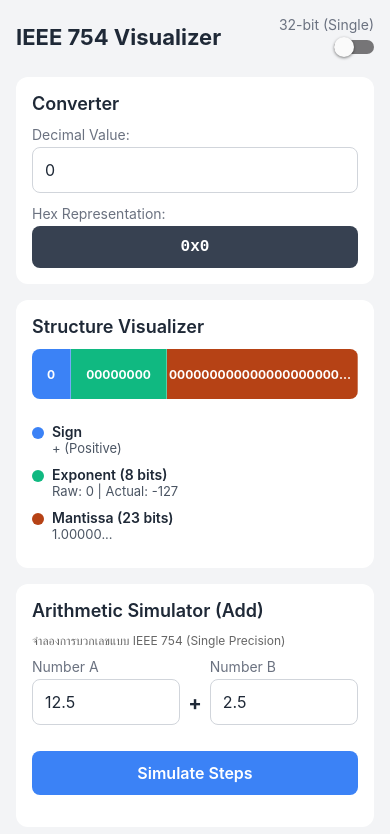
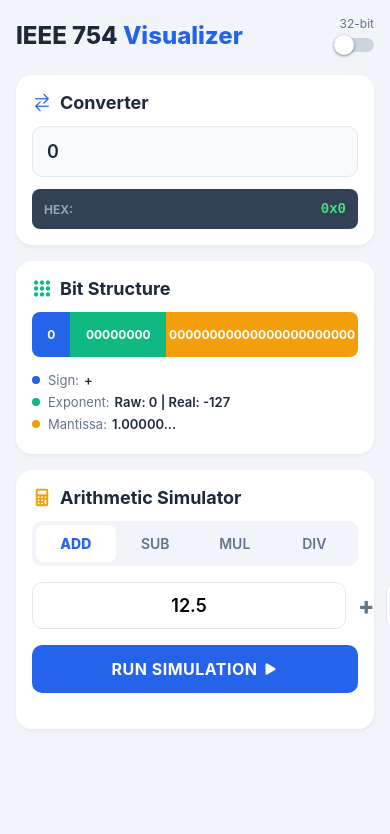
Before and after one commit to phutawanku-cmd/Computer-Architecture, a React Native app in the folder IEEE754App/: screen / in a window 390 px wide. Shown: the top 834 px of the page. Built offline with nearby package versions, Linux system fonts and the light colour scheme.

Commit message:
แก้ UI

```diff
--- a/IEEE754App/App.js
+++ b/IEEE754App/App.js
@@ -1,14 +1,20 @@
 import React, { useState, useEffect } from 'react';
-import { StyleSheet, Text, View, TextInput, ScrollView, Switch, TouchableOpacity, SafeAreaView, Platform } from 'react-native';
+import { StyleSheet, Text, View, TextInput, ScrollView, Switch, TouchableOpacity, SafeAreaView, Platform, Dimensions } from 'react-native';
+import { Ionicons } from '@expo/vector-icons';
 import { decimalToBinary, getComponents, simulateAddition } from './ieeeLogic';
 
+const { width } = Dimensions.get('window');
+
 const COLORS = {
-  sign: '#3B82F6',
-  exp: '#10B981',
-  mantissa: '#b64215',
-  bg: '#F3F4F6',
-  card: '#FFFFFF',
-  text: '#1F2937'
+  primary: '#2563EB',   // สีหลัก (ปุ่ม, Active)
+  success: '#10B981',   // สีเขียว (Exponent)
+  warning: '#F59E0B',   // สีส้ม (Mantissa)
+  bg: '#F1F5F9',        // พื้นหลังแอป
+  card: '#FFFFFF',      // พื้นหลังการ์ด
+  text: '#1E293B',      // สีตัวหนังสือหลัก
+  textLight: '#64748B', // สีตัวหนังสือรอง
+  terminal: '#1E293B',  // พื้นหลังส่วนแสดงผลบิต (Dark Mode)
+  terminalText: '#4ADE80' // สีตัวหนังสือใน Terminal (Hacker Green)
 };
 
 export default function App() {
@@ -16,41 +22,54 @@
   const [decimalInput, setDecimalInput] = useState('0');
   const [binaryStr, setBinaryStr] = useState('');
   const [components, setComponents] = useState({ sign: '0', exponent: '', mantissa: '', bias: 127 });
+
+  // Simulator State
   const [simA, setSimA] = useState('12.5');
   const [simB, setSimB] = useState('2.5');
+  const [operation, setOperation] = useState('ADD');
   const [simSteps, setSimSteps] = useState([]);
+  const [currentStep, setCurrentStep] = useState(0);
+
+  // --- Logic เดิม ---
   const handleDecimalChange = (text) => {
     setDecimalInput(text);
-    if (text === '' || text === '-' || text === '.'){
-      setBinaryStr('');
-      return;
+    if (text === '' || text === '-' || text === '.' || text === '-.') {
+      setBinaryStr(''); return;
     }
     const val = parseFloat(text);
-    if (!isNaN(val)){
-      const bin = decimalToBinary(val, isDouble);
-      setBinaryStr(bin);
-    }
+    if (!isNaN(val)) setBinaryStr(decimalToBinary(val, isDouble));
   };
 
-  //คำนวณใหม่เมื่อสลับโหมด
-  useEffect(() => {
-    handleDecimalChange(decimalInput);
-  }, [isDouble]);
-
-  useEffect(() => {
-    const comps = getComponents(binaryStr, isDouble);
-    setComponents(comps);
-  }, [binaryStr, isDouble]);
+  useEffect(() => { handleDecimalChange(decimalInput); }, [isDouble]);
+  useEffect(() => { setComponents(getComponents(binaryStr, isDouble)); }, [binaryStr, isDouble]);
 
   const rawExponent = parseInt(components.exponent, 2);
   const realExponent = isNaN(rawExponent) ? 0 : rawExponent - components.bias;
+
+  //Simulator Handler
   const handleSimulate = () => {
     const valA = parseFloat(simA);
     const valB = parseFloat(simB);
-    if (!isNaN(valA) && !isNaN(valB)){
-      const { steps } = simulateAddition(valA, valB);
-      setSimSteps(steps);
+    if (isNaN(valA) || isNaN(valB)) return;
+
+    let result;
+    if (operation === 'ADD') {
+      result = simulateAddition(valA, valB);
+    } else {
+      //Placeholder สำหรับอนาคต (SUB, MUL, DIV)
+      result = simulateAddition(valA, valB);
+      result.steps.unshift({title: "Coming Soon", desc: "Logic for this operation is currently being implemented."});
     }
+    setSimSteps(result.steps);
+    setCurrentStep(0);
+  };
+
+  //Helper สำหรับปุ่ม Next/Prev
+  const nextStep = () => {
+    if (currentStep < simSteps.length - 1) setCurrentStep(currentStep + 1);
+  };
+  const prevStep = () => {
+    if (currentStep > 0) setCurrentStep(currentStep - 1);
   };
 
   return (
@@ -59,138 +78,243 @@
 
         {/* Header */}
         <View style={styles.header}>
-          <Text style={styles.title}>IEEE 754 Visualizer</Text>
+          <Text style={styles.title}>IEEE 754 <Text style={{color: COLORS.primary}}>Visualizer</Text></Text>
           <View style={styles.toggleContainer}>
-            <Text style={styles.label}>{isDouble ? "64-bit (Double)" : "32-bit (Single)"}</Text>
+            <Text style={styles.label}>{isDouble ? "64-bit" : "32-bit"}</Text>
             <Switch
               value={isDouble}
               onValueChange={setIsDouble}
-              trackColor={{ false: "#767577", true: COLORS.exp }}
+              trackColor={{ false: "#CBD5E1", true: COLORS.success }}
+              thumbColor={"#fff"}
             />
           </View>
         </View>
 
-        {/* Input Card */}
+        {/* --- Card 1: Converter --- */}
         <View style={styles.card}>
-          <Text style={styles.cardTitle}>Converter</Text>
-          <Text style={styles.label}>Decimal Value:</Text>
+          <View style={styles.cardHeader}>
+            <Ionicons name="swap-horizontal" size={20} color={COLORS.primary} />
+            <Text style={styles.cardTitle}>Converter</Text>
+          </View>
           <TextInput
             style={styles.input}
             keyboardType="numeric"
             value={decimalInput}
             onChangeText={handleDecimalChange}
-            placeholder="e.g. 10.5"
+            placeholder="Enter decimal number..."
+            placeholderTextColor="#94A3B8"
           />
-          <Text style={styles.label}>Hex Representation:</Text>
           <View style={styles.hexBox}>
+            <Text style={styles.hexLabel}>HEX:</Text>
             <Text style={styles.hexText}>
-              {binaryStr && /^[01]+$/.test(binaryStr)? '0x' + BigInt('0b' + binaryStr).toString(16).toUpperCase() : '-'}
+              {binaryStr && /^[01]+$/.test(binaryStr)
+                ? '0x' + BigInt('0b' + binaryStr).toString(16).toUpperCase()
+                : '-'}
             </Text>
           </View>
         </View>
 
-        {/* Visualizer Card */}
+        {/* --- Card 2: Visualizer (Bit Structure) --- */}
         <View style={styles.card}>
-          <Text style={styles.cardTitle}>Structure Visualizer</Text>
+          <View style={styles.cardHeader}>
+            <Ionicons name="apps" size={20} color={COLORS.success} />
+            <Text style={styles.cardTitle}>Bit Structure</Text>
+          </View>
 
           <View style={styles.bitContainer}>
-            <View style={[styles.bitBox, { backgroundColor: COLORS.sign, flex: 1 }]}>
+            <View style={[styles.bitBox, { backgroundColor: COLORS.primary, flex: 1 }]}>
               <Text style={styles.bitText}>{components.sign}</Text>
             </View>
-            <View style={[styles.bitBox, { backgroundColor: COLORS.exp, flex: isDouble ? 3 : 2.5 }]}>
+            <View style={[styles.bitBox, { backgroundColor: COLORS.success, flex: isDouble ? 3 : 2.5 }]}>
               <Text style={styles.bitText} numberOfLines={1}>{components.exponent}</Text>
             </View>
-            <View style={[styles.bitBox, { backgroundColor: COLORS.mantissa, flex: isDouble ? 6 : 5 }]}>
+            <View style={[styles.bitBox, { backgroundColor: COLORS.warning, flex: isDouble ? 6 : 5 }]}>
               <Text style={styles.bitText} numberOfLines={1} ellipsizeMode='tail'>{components.mantissa}</Text>
             </View>
           </View>
 
           <View style={styles.legendContainer}>
-            <DetailRow color={COLORS.sign} label="Sign" value={components.sign === '0' ? '+ (Positive)' : '- (Negative)'} />
-            <DetailRow color={COLORS.exp} label={`Exponent (${components.exponent.length} bits)`} value={`Raw: ${rawExponent} | Actual: ${realExponent}`} />
-            <DetailRow color={COLORS.mantissa} label={`Mantissa (${components.mantissa.length} bits)`} value={`1.${components.mantissa.substring(0, 5)}...`} />
+            <DetailRow color={COLORS.primary} label="Sign" value={components.sign === '0' ? '+' : '-'} />
+            <DetailRow color={COLORS.success} label="Exponent" value={`Raw: ${rawExponent} | Real: ${realExponent}`} />
+            <DetailRow color={COLORS.warning} label="Mantissa" value={`1.${components.mantissa.substring(0, 5)}...`} />
           </View>
         </View>
 
-        {/* --- Card 3: Arithmetic Simulator (NEW!) --- */}
+        {/* --- Card 3: Simulator (NEW UI: Stepper) --- */}
         <View style={styles.card}>
-          <Text style={styles.cardTitle}>Arithmetic Simulator (Add)</Text>
-          <Text style={{marginBottom:10, color:'#666', fontSize:12}}>
-            จำลองการบวกเลขแบบ IEEE 754 (Single Precision)
-          </Text>
-
-          <View style={styles.rowInput}>
-             <View style={{flex: 1, marginRight: 8}}>
-                <Text style={styles.label}>Number A</Text>
-                <TextInput style={styles.input} value={simA} onChangeText={setSimA} keyboardType="numeric"/>
-             </View>
-             <View style={{justifyContent:'center', paddingTop: 10}}>
-                <Text style={{fontSize: 20, fontWeight:'bold', color: COLORS.text}}>+</Text>
-             </View>
-             <View style={{flex: 1, marginLeft: 8}}>
-                <Text style={styles.label}>Number B</Text>
-                <TextInput style={styles.input} value={simB} onChangeText={setSimB} keyboardType="numeric"/>
-             </View>
+          <View style={styles.cardHeader}>
+            <Ionicons name="calculator" size={20} color={COLORS.warning} />
+            <Text style={styles.cardTitle}>Arithmetic Simulator</Text>
           </View>
 
-          <TouchableOpacity style={styles.button} onPress={handleSimulate}>
-            <Text style={styles.buttonText}>Simulate Steps</Text>
+          {/* Operation Tab */}
+          <View style={styles.opContainer}>
+            {['ADD', 'SUB', 'MUL', 'DIV'].map((op) => (
+              <TouchableOpacity
+                key={op}
+                style={[styles.opBtn, operation === op && styles.opBtnActive]}
+                onPress={() => setOperation(op)}
+              >
+                <Text style={[styles.opText, operation === op && styles.opTextActive]}>{op}</Text>
+              </TouchableOpacity>
+            ))}
+          </View>
+
+          {/* Input Row */}
+          <View style={styles.rowInput}>
+             <TextInput style={styles.inputCenter} value={simA} onChangeText={setSimA} keyboardType="numeric"/>
+             <Text style={styles.opSymbol}>
+                {operation === 'ADD' ? '+' : operation === 'SUB' ? '-' : operation === 'MUL' ? '×' : '÷'}
+             </Text>
+             <TextInput style={styles.inputCenter} value={simB} onChangeText={setSimB} keyboardType="numeric"/>
+          </View>
+
+          <TouchableOpacity style={styles.runButton} onPress={handleSimulate}>
+            <Text style={styles.runButtonText}>RUN SIMULATION</Text>
+            <Ionicons name="play" size={16} color="white" style={{marginLeft: 5}}/>
           </TouchableOpacity>
 
-          {/* แสดงขั้นตอน (Steps List) */}
-          <View style={{marginTop: 16}}>
-            {simSteps.length > 0 && <Text style={{fontWeight:'bold', marginBottom:8, color: COLORS.text}}>Simulation Process:</Text>}
-            {simSteps.map((step, index) => (
-              <View key={index} style={styles.stepItem}>
-                <Text style={styles.stepTitle}>{step.title}</Text>
-                <Text style={styles.stepDesc}>{step.desc}</Text>
+          {/* --- Interactive Stepper Area --- */}
+          {simSteps.length > 0 && (
+            <View style={styles.stepperContainer}>
+
+              {/* 1. Progress Bar (เส้นด้านบน) */}
+              <View style={styles.progressRow}>
+                {simSteps.map((_, index) => (
+                  <View
+                    key={index}
+                    style={[
+                      styles.progressSegment,
+                      index <= currentStep ? styles.progressActive : styles.progressInactive
+                    ]}
+                  />
+                ))}
               </View>
-            ))}
-          </View>
+
+              {/* 2. Step Title & Counter */}
+              <View style={styles.stepHeader}>
+                <Text style={styles.stepTitleMain}>{simSteps[currentStep].title}</Text>
+                <View style={styles.stepBadge}>
+                  <Text style={styles.stepBadgeText}>{currentStep + 1} / {simSteps.length}</Text>
+                </View>
+              </View>
+
+              {/* 3. Terminal View (Visual Area) */}
+              <View style={styles.terminalBox}>
+                <ScrollView nestedScrollEnabled>
+                   <Text style={styles.terminalContent}>
+                      {simSteps[currentStep].desc}
+                   </Text>
+                </ScrollView>
+              </View>
+
+              {/* 4. Controls (ปุ่มกดด้านล่าง) */}
+              <View style={styles.controlsRow}>
+                <TouchableOpacity
+                  onPress={prevStep}
+                  disabled={currentStep === 0}
+                  style={[styles.controlBtn, styles.btnOutline, currentStep === 0 && styles.btnDisabled]}
+                >
+                  <Ionicons name="arrow-back" size={20} color={currentStep === 0 ? '#CBD5E1' : COLORS.text} />
+                  <Text style={[styles.controlText, currentStep === 0 && {color: '#CBD5E1'}]}>Prev</Text>
+                </TouchableOpacity>
+
+                <TouchableOpacity
+                  onPress={nextStep}
+                  disabled={currentStep === simSteps.length - 1}
+                  style={[styles.controlBtn, styles.btnFilled, currentStep === simSteps.length - 1 && styles.btnDisabled]}
+                >
+                  <Text style={[styles.controlText, {color: 'white'}]}>Next</Text>
+                  <Ionicons name="arrow-forward" size={20} color="white" />
+                </TouchableOpacity>
+              </View>
+
+            </View>
+          )}
+
         </View>
 
+        <View style={{height: 50}} />
       </ScrollView>
     </SafeAreaView>
   );
 }
 
-//Component สำหรับแสดงแถวข้อมูล
+//Component
 const DetailRow = ({ color, label, value }) => (
   <View style={styles.detailRow}>
     <View style={[styles.colorDot, { backgroundColor: color }]} />
-    <View>
-      <Text style={styles.detailLabel}>{label}</Text>
-      <Text style={styles.detailValue}>{value}</Text>
-    </View>
+    <Text style={styles.detailLabel}>{label}:</Text>
+    <Text style={styles.detailValue}>{value}</Text>
   </View>
 );
 
 const styles = StyleSheet.create({
-  container: { flex: 1, backgroundColor: COLORS.bg, paddingTop: Platform.OS === 'android' ? 30 : 0 },
+  container: { flex: 1, backgroundColor: COLORS.bg, paddingTop: Platform.OS === 'android' ? 35 : 0 },
   scrollContainer: { padding: 16 },
   header: { flexDirection: 'row', justifyContent: 'space-between', alignItems: 'center', marginBottom: 20 },
-  title: { fontSize: 22, fontWeight: 'bold', color: COLORS.text },
+  title: { fontSize: 24, fontWeight: '800', color: COLORS.text },
   toggleContainer: { alignItems: 'flex-end' },
-  card: { backgroundColor: COLORS.card, borderRadius: 12, padding: 16, marginBottom: 16, elevation: 3 },
-  cardTitle: { fontSize: 18, fontWeight: '600', marginBottom: 12, color: COLORS.text },
-  label: { fontSize: 14, color: '#6B7280', marginBottom: 4 },
-  input: { borderWidth: 1, borderColor: '#D1D5DB', borderRadius: 8, padding: 12, fontSize: 16, marginBottom: 12, color: COLORS.text },
-  hexBox: { backgroundColor: '#374151', padding: 12, borderRadius: 8, alignItems: 'center' },
-  hexText: { color: '#ffffff', fontFamily: Platform.OS === 'ios' ? 'Courier' : 'monospace', fontSize: 16, fontWeight: 'bold' },
-  bitContainer: { flexDirection: 'row', height: 50, borderRadius: 8, overflow: 'hidden', marginBottom: 16 },
-  bitBox: { justifyContent: 'center', alignItems: 'center', borderRightWidth: 1, borderColor: 'rgba(255,255,255,0.3)' },
-  bitText: { color: 'white', fontWeight: 'bold', fontSize: 12, paddingHorizontal: 2 },
-  legendContainer: { marginTop: 8 },
-  detailRow: { flexDirection: 'row', alignItems: 'flex-start', marginBottom: 10 },
-  colorDot: { width: 12, height: 12, borderRadius: 6, marginTop: 4, marginRight: 8 },
-  detailLabel: { fontSize: 14, fontWeight: '600', color: COLORS.text },
-  detailValue: { fontSize: 13, color: '#4B5563' },
+  label: { fontSize: 12, color: COLORS.textLight, marginBottom: 4 },
 
-  // Styles Simulator
-  rowInput: { flexDirection: 'row', justifyContent: 'space-between', marginBottom: 10 },
-  button: { backgroundColor: COLORS.sign, padding: 12, borderRadius: 8, alignItems: 'center', marginTop: 4 },
-  buttonText: { color: 'white', fontWeight: '600', fontSize: 16 },
-  stepItem: { marginBottom: 12, paddingBottom: 12, borderBottomWidth: 1, borderBottomColor: '#EEE' },
-  stepTitle: { fontWeight: 'bold', color: '#3B82F6', fontSize: 14, marginBottom: 2 },
-  stepDesc: { color: '#374151', fontSize: 13, lineHeight: 18 }
+  //Card Styles
+  card: { backgroundColor: COLORS.card, borderRadius: 16, padding: 16, marginBottom: 16, shadowColor: '#000', shadowOffset: {width:0, height:2}, shadowOpacity:0.05, shadowRadius:4, elevation: 2 },
+  cardHeader: { flexDirection: 'row', alignItems: 'center', marginBottom: 12 },
+  cardTitle: { fontSize: 18, fontWeight: '700', marginLeft: 8, color: COLORS.text },
+
+  //Input & Hex
+  input: { backgroundColor: '#F8FAFC', borderRadius: 10, padding: 14, fontSize: 18, color: COLORS.text, borderWidth: 1, borderColor: '#E2E8F0', fontWeight: '600' },
+  hexBox: { marginTop: 12, padding: 12, backgroundColor: '#334155', borderRadius: 8, flexDirection: 'row', alignItems: 'center', justifyContent: 'space-between' },
+  hexLabel: { color: '#94A3B8', fontWeight: '700', fontSize: 12 },
+  hexText: { color: '#4ADE80', fontFamily: Platform.OS === 'ios' ? 'Courier' : 'monospace', fontWeight: 'bold', fontSize: 14 },
+
+  //Visualizer
+  bitContainer: { flexDirection: 'row', height: 45, borderRadius: 8, overflow: 'hidden', marginBottom: 15 },
+  bitBox: { justifyContent: 'center', alignItems: 'center' },
+  bitText: { color: 'white', fontWeight: 'bold', fontSize: 12 },
+  detailRow: { flexDirection: 'row', alignItems: 'center', marginBottom: 6 },
+  colorDot: { width: 8, height: 8, borderRadius: 4, marginRight: 8 },
+  detailLabel: { fontSize: 13, color: COLORS.textLight, marginRight: 5 },
+  detailValue: { fontSize: 13, fontWeight: '600', color: COLORS.text },
+
+  //Simulator
+  opContainer: { flexDirection: 'row', justifyContent: 'space-between', marginBottom: 16, backgroundColor: '#F1F5F9', borderRadius: 10, padding: 4 },
+  opBtn: { flex: 1, paddingVertical: 10, alignItems: 'center', borderRadius: 8 },
+  opBtnActive: { backgroundColor: 'white', shadowColor: '#000', shadowOpacity: 0.1, elevation: 2 },
+  opText: { fontWeight: '600', color: COLORS.textLight },
+  opTextActive: { color: COLORS.primary, fontWeight: '800' },
+
+  rowInput: { flexDirection: 'row', alignItems: 'center', marginBottom: 16 },
+  inputCenter: { flex: 1, backgroundColor: '#FFFFFF', borderWidth: 1, borderColor: '#E2E8F0', borderRadius: 10, padding: 12, textAlign: 'center', fontSize: 18, fontWeight: '600' },
+  opSymbol: { marginHorizontal: 12, fontSize: 24, fontWeight: '800', color: COLORS.textLight },
+
+  runButton: { flexDirection: 'row', backgroundColor: COLORS.primary, padding: 14, borderRadius: 10, alignItems: 'center', justifyContent: 'center', marginBottom: 20 },
+  runButtonText: { color: 'white', fontWeight: 'bold', fontSize: 16, letterSpacing: 0.5 },
+
+  //STEPPER UI
+  stepperContainer: { backgroundColor: '#FFFFFF', borderRadius: 12, borderWidth: 1, borderColor: '#E2E8F0', overflow: 'hidden' },
+
+  //Progress Bar
+  progressRow: { flexDirection: 'row', height: 4, width: '100%' },
+  progressSegment: { flex: 1, marginRight: 2 },
+  progressActive: { backgroundColor: COLORS.primary },
+  progressInactive: { backgroundColor: '#E2E8F0' },
+
+  //Header
+  stepHeader: { flexDirection: 'row', justifyContent: 'space-between', alignItems: 'center', padding: 16, borderBottomWidth: 1, borderBottomColor: '#F1F5F9' },
+  stepTitleMain: { fontSize: 16, fontWeight: '700', color: COLORS.text },
+  stepBadge: { backgroundColor: '#EFF6FF', paddingHorizontal: 8, paddingVertical: 4, borderRadius: 6 },
+  stepBadgeText: { fontSize: 12, fontWeight: '700', color: COLORS.primary },
+
+  //Terminal Box
+  terminalBox: { backgroundColor: COLORS.terminal, padding: 20, minHeight: 120, justifyContent: 'center' },
+  terminalContent: { color: COLORS.terminalText, fontFamily: Platform.OS === 'ios' ? 'Courier' : 'monospace', fontSize: 15, lineHeight: 24 },
+
+  //Controls
+  controlsRow: { flexDirection: 'row', padding: 12, gap: 10, backgroundColor: '#F8FAFC' },
+  controlBtn: { flex: 1, flexDirection: 'row', alignItems: 'center', justifyContent: 'center', paddingVertical: 12, borderRadius: 8 },
+  btnOutline: { borderWidth: 1, borderColor: '#E2E8F0', backgroundColor: 'white' },
+  btnFilled: { backgroundColor: COLORS.primary },
+  btnDisabled: { opacity: 0.5 },
+  controlText: { fontWeight: '700', fontSize: 14, marginHorizontal: 6, color: COLORS.text }
 });
```
